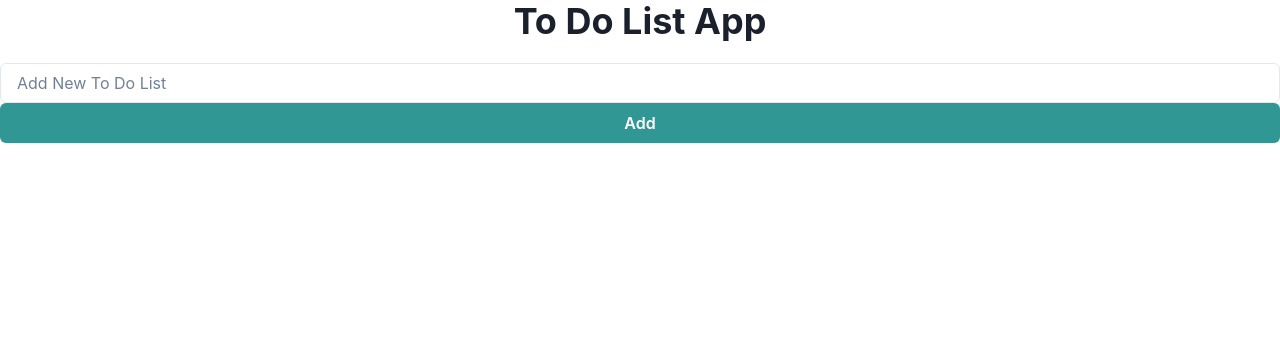
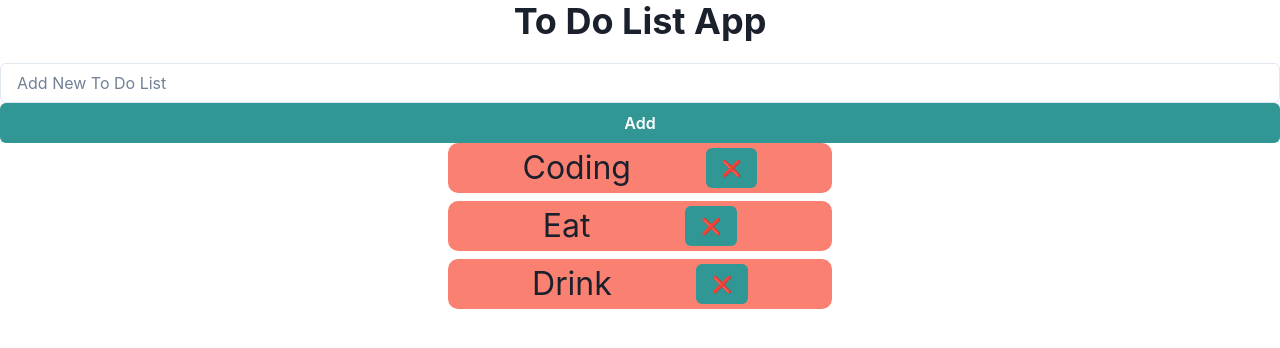
Before and after one commit to Franky777shg/JCWD2204-FrontEnd, a React (Create React App) app in the folder css-framework/: page / in a window 1280 px wide. Shown: the top 348 px of the page. Built offline with nearby package versions, Linux system fonts and the light colour scheme.

Commit message:
delete done

```diff
--- a/css-framework/src/App.js
+++ b/css-framework/src/App.js
@@ -3,21 +3,23 @@ import { Button, Heading, Center, Input, Flex, Stack } from "@chakra-ui/react";
 import ToDo from "./components/toDo";
 
 function App() {
-  const [lists, setLists] = useState([]);
+  const [lists, setLists] = useState(["Coding", "Eat", "Drink"]);
 
   const renderToDo = () => {
-    return lists.map((item) => {
-      return <ToDo data={item} />;
+    return lists.map((item, index) => {
+      return <ToDo data={item} onDelete={onDelete} indexToDelete={index} />;
     });
   };
 
   const onAdd = () => {
     let newData = document.getElementById("newToDo").value;
-    // console.log(newData);
-    // let temp = [...lists];
-    // temp.push(newData);
-    // setLists(temp);
     setLists([...lists, newData]);
+  };
+
+  const onDelete = (index) => {
+    let temp = [...lists];
+    temp.splice(index, 1);
+    setLists(temp);
   };
 
   return (
--- a/css-framework/src/components/toDo.jsx
+++ b/css-framework/src/components/toDo.jsx
@@ -1,6 +1,6 @@
 import { Box, Text, Button } from "@chakra-ui/react";
 
-export default function ToDo({ data }) {
+export default function ToDo({ data, onDelete, indexToDelete }) {
   return (
     <Box
       bgColor="salmon"
@@ -12,7 +12,9 @@ export default function ToDo({ data }) {
       justifyContent="space-evenly"
     >
       <Text fontSize="2rem">{data}</Text>
-      <Button colorScheme="teal">❌</Button>
+      <Button onClick={() => onDelete(indexToDelete)} colorScheme="teal">
+        ❌
+      </Button>
     </Box>
   );
 }
```
